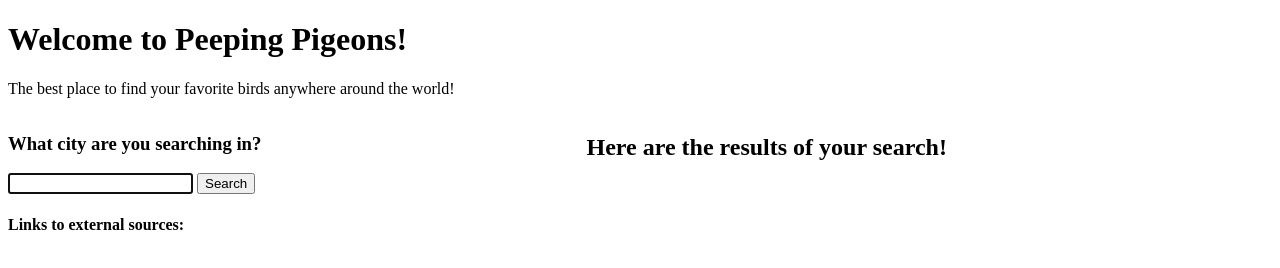
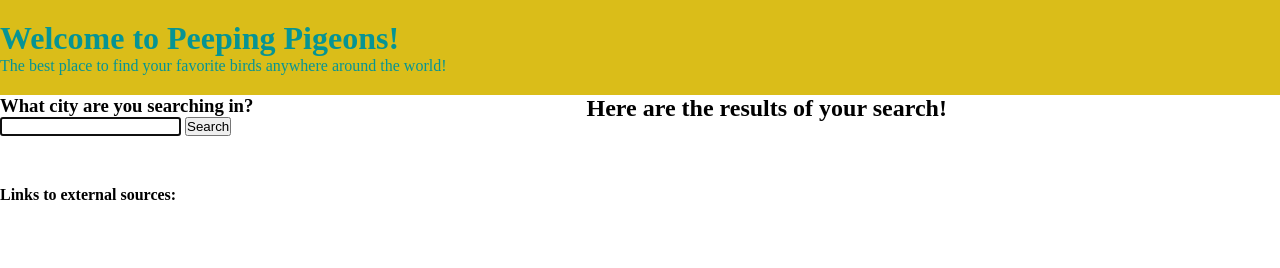
Before and after one commit to Morettilouie/Peeping-Pigeons, a plain HTML site: page index.html in a window 1280 px wide. Drawn offline with Linux system fonts and the light colour scheme.

Commit message:
some basic css

```diff
--- a/assets/css/style.css
+++ b/assets/css/style.css
@@ -1,7 +1,25 @@
+* {
+    margin: 0;
+    padding: 0;
+    box-sizing: border-box;
+}
+:root {
+    --primary-color: rgb(6, 148, 148);
+    --secondary-color: rgb(218, 189, 25);
+    --tertiary-color: rgb(196, 123, 34);
+}
+header {
+    background-color: var(--secondary-color);
+    color: var(--primary-color);
+    padding: 20px 0;
+}
 main {
     display: flex;
 }
-.searchResults {
+.search-box {
+    padding-bottom: 50px;
+}
+.search-results {
     flex-grow: 1;
     text-align: center;
 }
--- a/index.html
+++ b/index.html
@@ -15,8 +15,8 @@
         <p>The best place to find your favorite birds anywhere around the world!</p>
     </header>
     <main>
-        <section class="leftSideBar">
-            <div>
+        <section class="left-sidebar">
+            <div class="search-box">
                 <h3>What city are you searching in?</h3>
                 <form id="user-form">
                     <input id="city-name" type="type" autofocus="true" />
@@ -27,7 +27,7 @@
                 <h4>Links to external sources:</h4>
             </div>
         </section>
-        <section class="searchResults">
+        <section class="search-results">
             <h2>Here are the results of your search!</h2>
         </section>
     </main>
```
